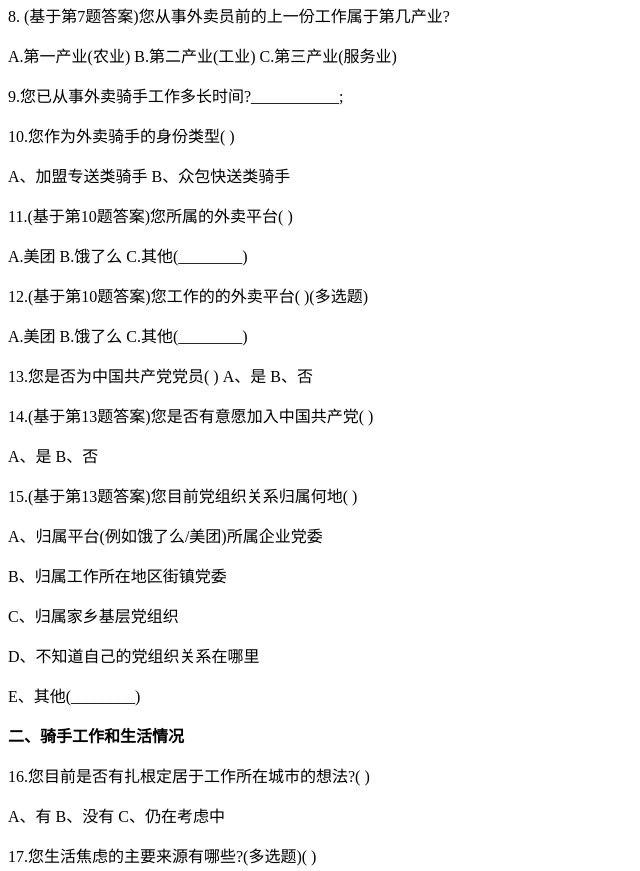
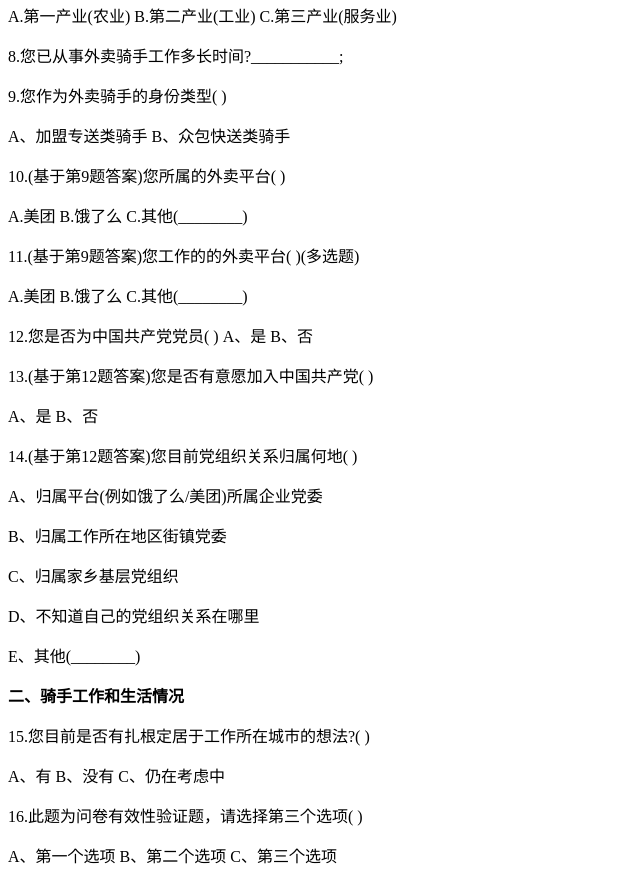
Before and after one commit to yusanren/wenjuan.github.io, a plain HTML site: page index.html in a window 1280 px wide. Shown: the part 630-1501 px from the top of the page, without its empty margins (0-640 px from the left). Drawn offline with Linux system fonts and the light colour scheme; a web font is replaced by a local one.

Commit message:
Update index.html

```diff
--- a/index.html
+++ b/index.html
@@ -28,27 +28,28 @@
     <p>5.您的户口所在地___________;</p>
     <p>6.您目前的工作所在地___________;</p>
     <p>7.在从事外卖员前,您的职业是(如果当前工作是您的第一份职业,请填“无”)___________;</p>
-    <p>8. (基于第7题答案)您从事外卖员前的上一份工作属于第几产业?</p>
     <p>A.第一产业(农业)   B.第二产业(工业) C.第三产业(服务业)</p>
-    <p>9.您已从事外卖骑手工作多长时间?___________;</p>
-    <p>10.您作为外卖骑手的身份类型(   )</p>
+    <p>8.您已从事外卖骑手工作多长时间?___________;</p>
+    <p>9.您作为外卖骑手的身份类型(   )</p>
     <p>A、加盟专送类骑手   B、众包快送类骑手</p>
-    <p>11.(基于第10题答案)您所属的外卖平台(   )   </p>
+    <p>10.(基于第9题答案)您所属的外卖平台(   )   </p>
     <p>A.美团   B.饿了么   C.其他(________)</p>
-    <p>12.(基于第10题答案)您工作的的外卖平台(   )(多选题)</p>
+    <p>11.(基于第9题答案)您工作的的外卖平台(   )(多选题)</p>
     <p>A.美团   B.饿了么   C.其他(________)</p>
-    <p>13.您是否为中国共产党党员(   )   A、是  B、否</p>
-    <p>14.(基于第13题答案)您是否有意愿加入中国共产党(  )</p>
+    <p>12.您是否为中国共产党党员(   )   A、是  B、否</p>
+    <p>13.(基于第12题答案)您是否有意愿加入中国共产党(  )</p>
     <p>A、是  B、否</p>
-    <p>15.(基于第13题答案)您目前党组织关系归属何地(  )</p>
+    <p>14.(基于第12题答案)您目前党组织关系归属何地(  )</p>
     <p>A、归属平台(例如饿了么/美团)所属企业党委</p>
     <p>B、归属工作所在地区街镇党委</p>
     <p>C、归属家乡基层党组织  </p>
     <p>D、不知道自己的党组织关系在哪里   </p>
     <p>E、其他(________)</p>
     <p><b>二、骑手工作和生活情况</b></p>
-    <p>16.您目前是否有扎根定居于工作所在城市的想法?(   )</p>
+    <p>15.您目前是否有扎根定居于工作所在城市的想法?(   )</p>
     <p>A、有   B、没有   C、仍在考虑中</p>
+    <p>16.此题为问卷有效性验证题，请选择第三个选项(   )<p>
+    <p>A、第一个选项 B、第二个选项 C、第三个选项 <p>
     <p>17.您生活焦虑的主要来源有哪些?(多选题)(   )</p>
     <p>A、经济压力  B、身体健康  C、职业发展   </p>
     <p>D、子女教育  E、家庭关系  F、其他</p>
```
